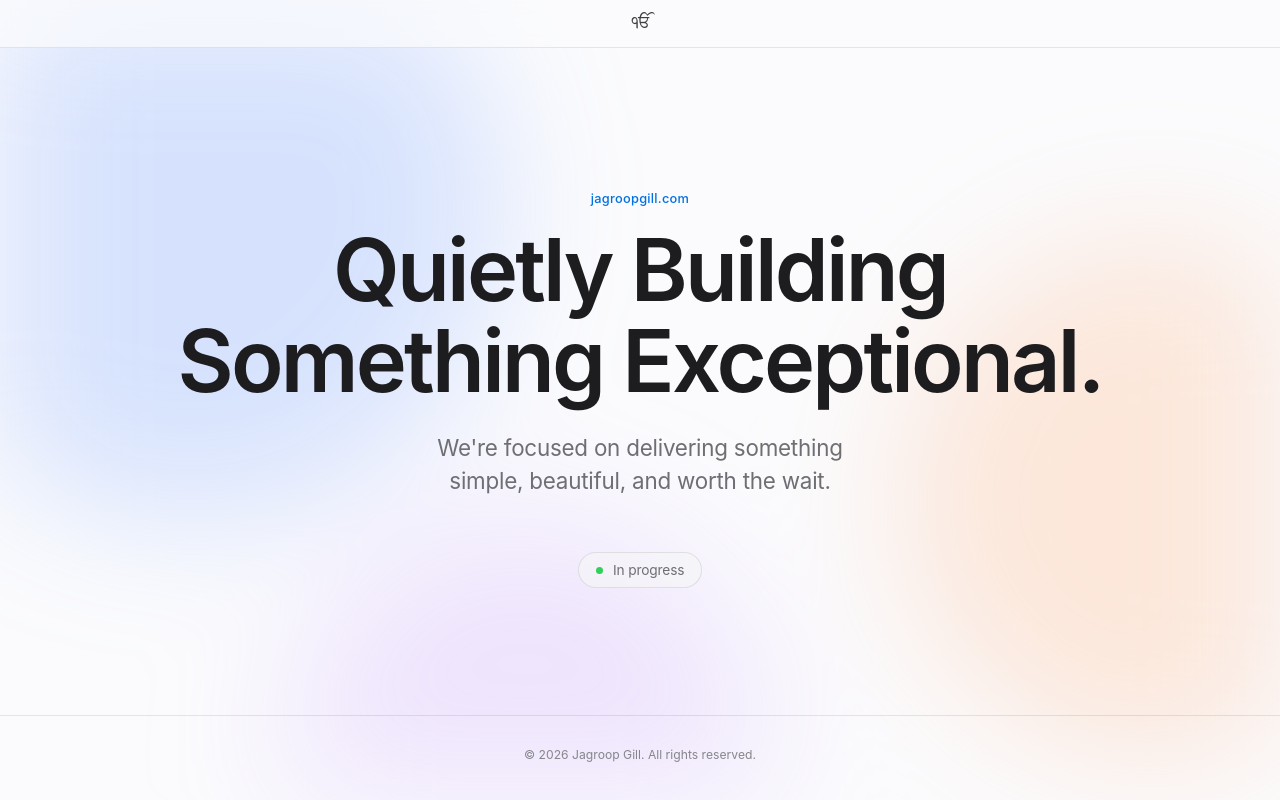
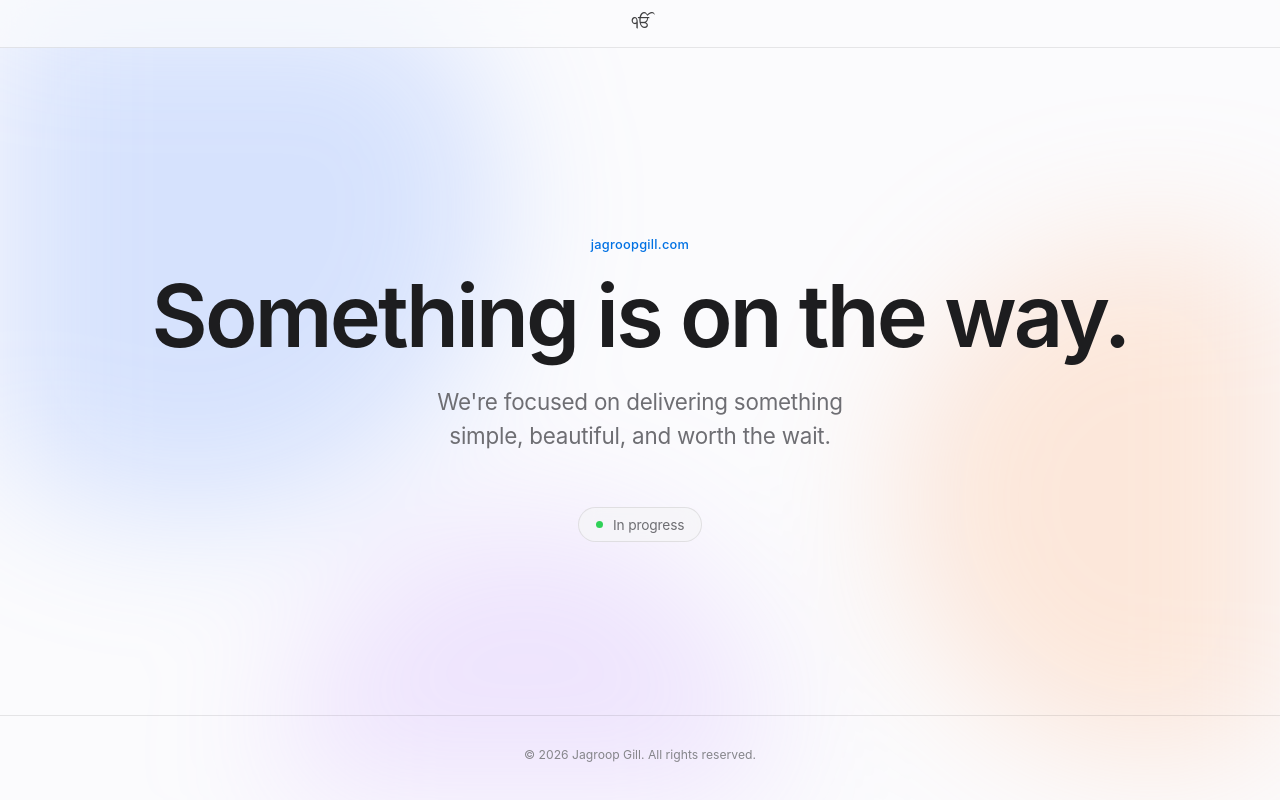
Before and after one commit to gilljagroop12/2.-Speech2Text-FixIt, a plain HTML site: page index.html in a window 1280 px wide. Drawn offline with Linux system fonts and the light colour scheme.

Commit message:
Update index.html

```diff
--- a/index.html
+++ b/index.html
@@ -177,7 +177,7 @@ footer p{font-size:.76rem;color:var(--ink-3);letter-spacing:0}
 <main>
   <div>
     <p class="eyebrow rise d1">jagroopgill.com</p>
-    <h1 class="rise d2">Quietly Building Something Exceptional.</h1>
+    <h1 class="rise d2">Something is on the way.</h1>
     <p class="sub rise d3">We're focused on delivering something simple, beautiful, and worth the wait.</p>
     <div class="meta rise d4"><span class="dot" aria-hidden="true"></span> In progress</div>
   </div>
```
